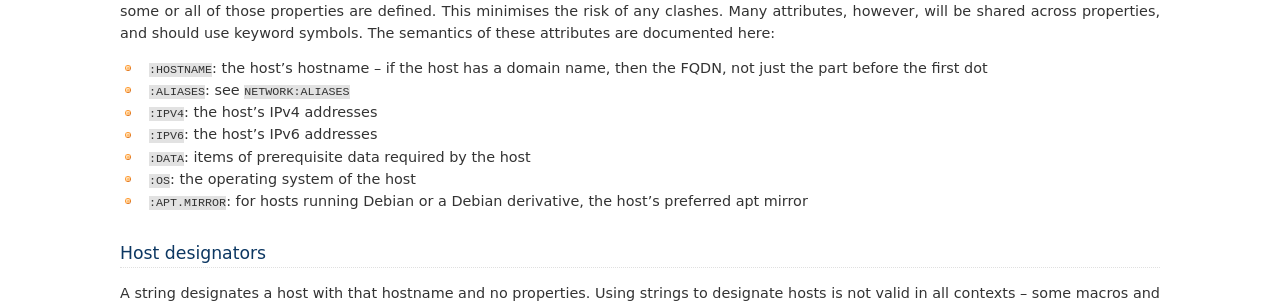
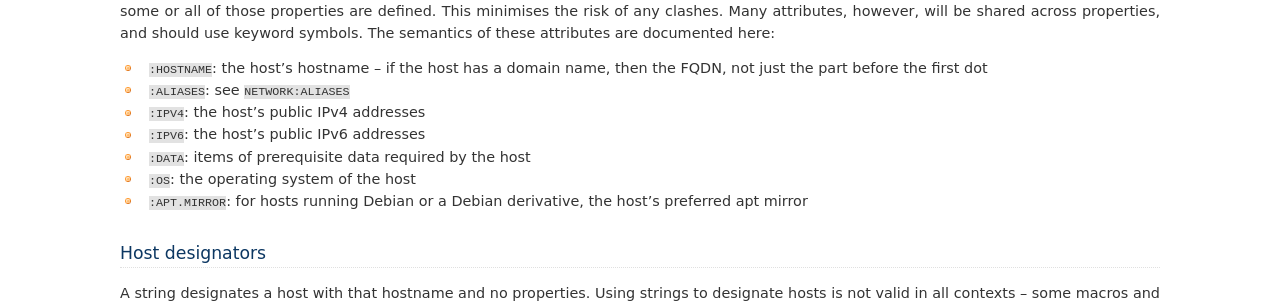
Before and after one commit to spwhitton/consfigurator, a Sphinx documentation site: the page built from doc/hosts.rst, in a window 1280 px wide. Shown: the part 492-795 px from the top of the page. Built offline with Sphinx 7.4.7, drawn with Linux system fonts in a browser that asks for light colours.

Commit message:
NETWORK:IPV4 & NETWORK:IPV6 are for public Internet addresses
Signed-off-by: Sean Whitton <spwhitton@spwhitton.name>

```diff
--- a/doc/hosts.rst
+++ b/doc/hosts.rst
@@ -33,9 +33,9 @@ keyword symbols.  The semantics of these attributes are documented here:
 
 - ``:ALIASES``: see ``NETWORK:ALIASES``
 
-- ``:IPV4``: the host's IPv4 addresses
+- ``:IPV4``: the host's public IPv4 addresses
 
-- ``:IPV6``: the host's IPv6 addresses
+- ``:IPV6``: the host's public IPv6 addresses
 
 - ``:DATA``: items of prerequisite data required by the host
 
```
Also changed, not shown: 1 other file.
